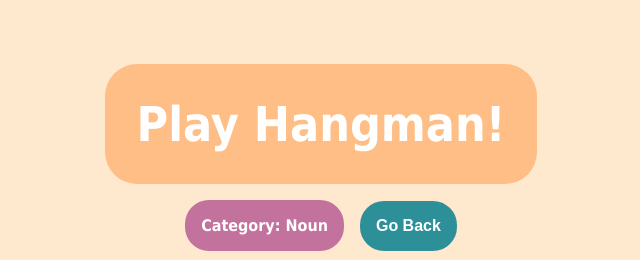
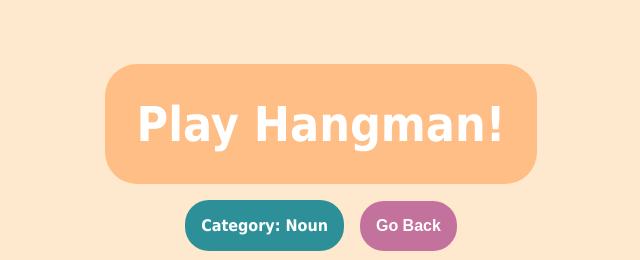
Before and after one commit to ll5zh/hangman, a Flask app: page /play/noun in a window 1280 px wide. Shown: the top 260 px of the page, without its empty margins (319-959 px from the left). Run offline with Flask 3, Linux system fonts and the light colour scheme; data that the repository does not hold is empty.

Commit message:
Correctly update button colours in play route

```diff
--- a/static/style.css
+++ b/static/style.css
@@ -69,7 +69,7 @@ a {
 }
 
 .category {
-    background-color: #c3719d;
+    background-color: #2d9099;
     padding: 1rem;
     border-radius: 1.5rem;
     text-align: center;
@@ -78,7 +78,7 @@ a {
 }
 
 .back {
-    background-color: #2d9099;
+    background-color: #c3719d;
     padding: 1rem;
     border-radius: 1.5rem;
     text-align: center;
```
